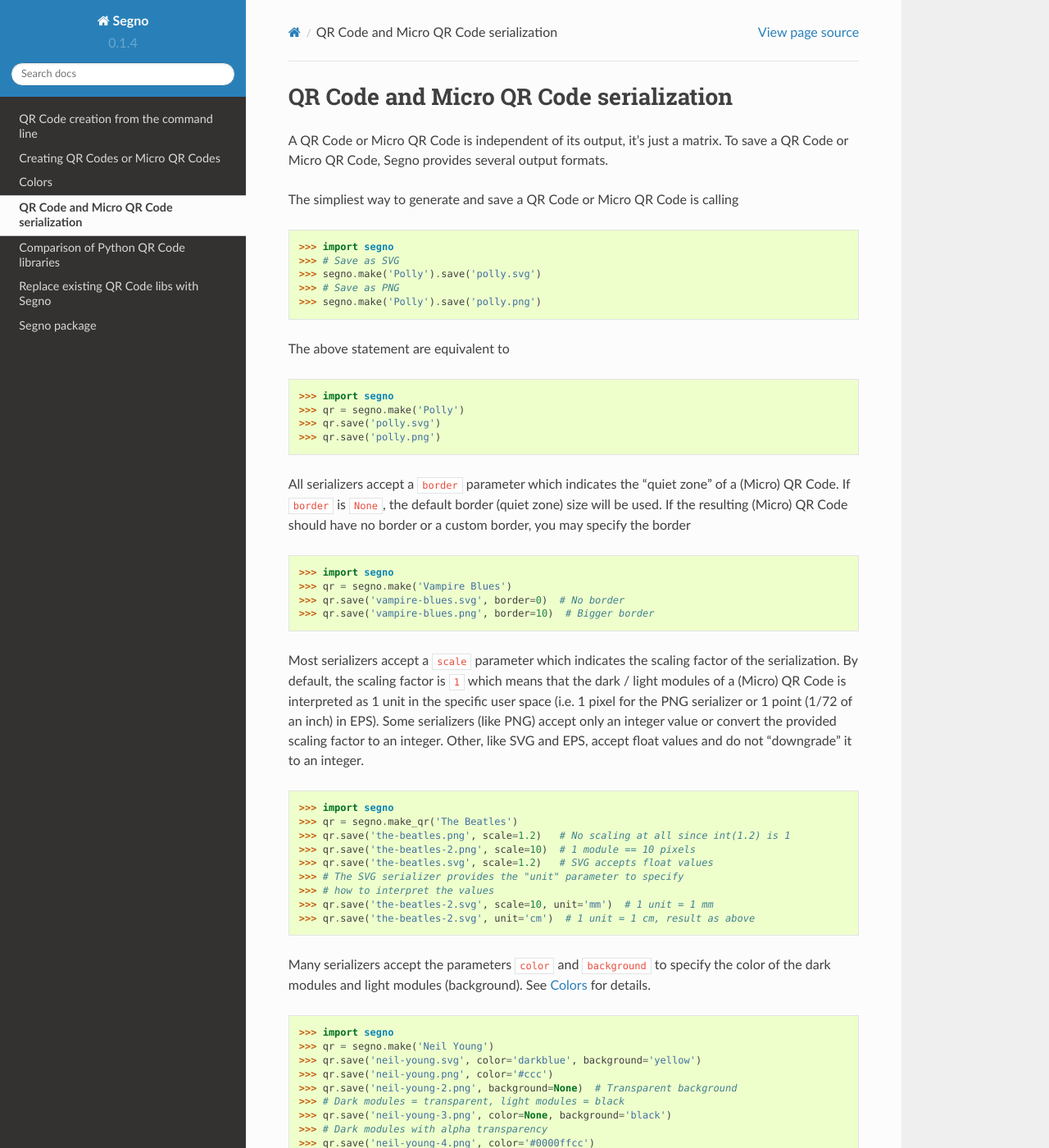
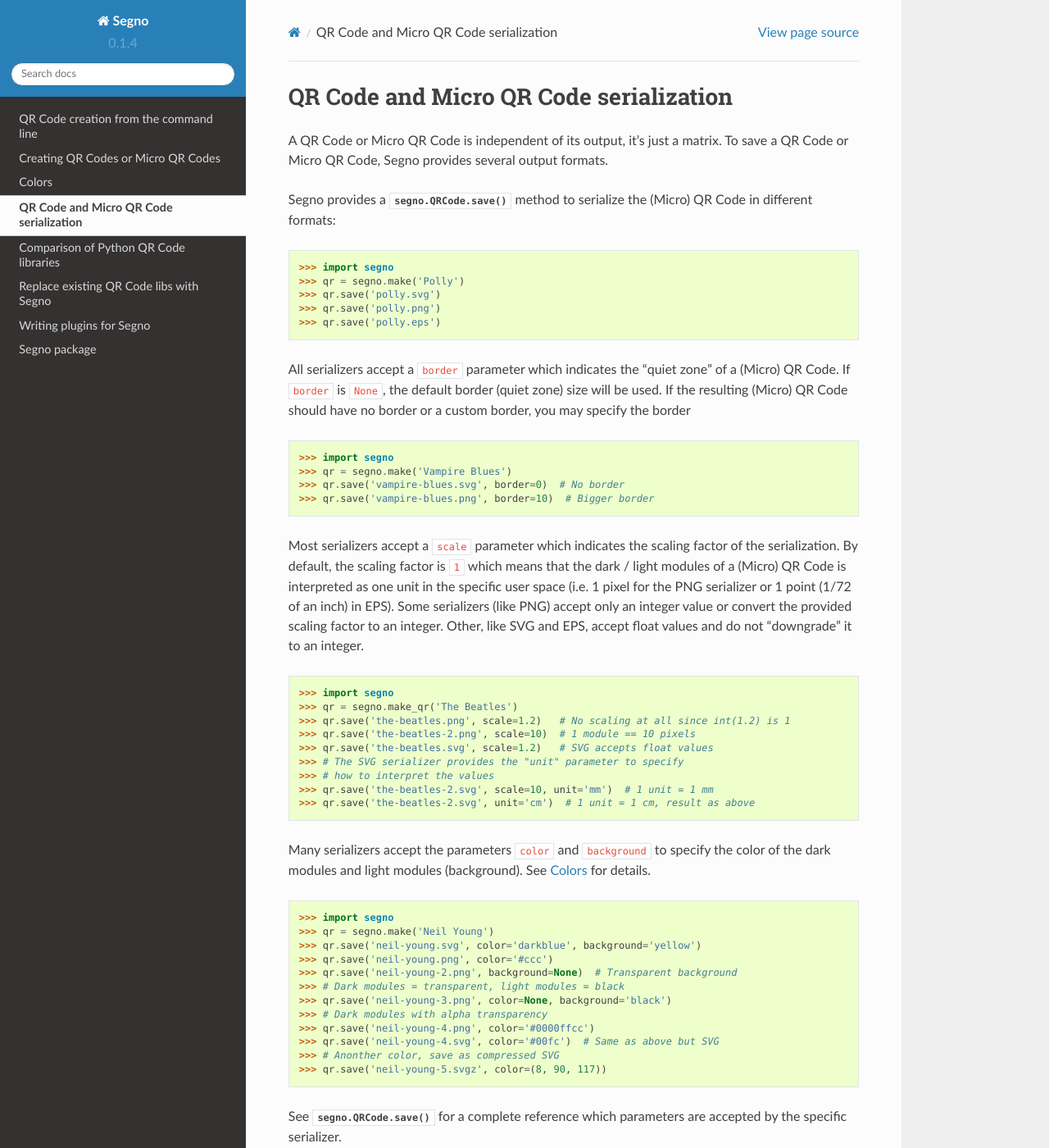
Before and after one commit to heuer/segno, a Sphinx documentation site: the page built from docs/serializers.rst, in a window 1280 px wide and 1400 px high. Shown: the whole window at 82% size. Built offline with Sphinx 7.4.7 and the Read the Docs theme 2.0.0, drawn with Linux system fonts in a browser that asks for light colours; the version number is read from the project's files by our own code; some of the changed text lies outside the part shown.

Commit message:
Updated docs

```diff
--- a/docs/comparison-qrcode-libs.rst
+++ b/docs/comparison-qrcode-libs.rst
@@ -60,7 +60,7 @@
 
 Create a 1-M QR Code "QR Code Symbol".
 
-.. image:: https://cdn.rawgit.com/heuer/segno/master/sandbox/out/chart_create.svg
+.. image:: _static/chart_create.svg
     :alt: Chart showing the results of creating a 1-M QR Code.
 
 
@@ -70,7 +70,7 @@
 Create a QR Code 1-M "QR Code Symbol" and serialize it as SVG document.
 
 
-.. image:: https://cdn.rawgit.com/heuer/segno/master/sandbox/out/chart_svg.svg
+.. image:: _static/chart_svg.svg
     :alt: Chart showing the results of creating a 1-M QR Code and export it as SVG image.
 
 
@@ -80,7 +80,7 @@
 
 Create a QR Code 1-M "QR Code Symbol" and serialize it as PNG image.
 
-.. image:: https://cdn.rawgit.com/heuer/segno/master/sandbox/out/chart_png.svg
+.. image::static/chart_png.svg
     :alt: Chart showing the results of creating a 1-M QR Code and export it as SVG image.
 
 
--- a/docs/conf.py
+++ b/docs/conf.py
@@ -26,11 +26,14 @@
 # ones.
 extensions = [
     'sphinx.ext.autodoc',
+    'sphinx.ext.intersphinx',
     #'sphinx.ext.todo',
     #'sphinx.ext.viewcode',
 ]
 
 autodoc_member_order = 'groupwise'
+
+intersphinx_mapping = {'python': ('https://docs.python.org/2', None)}
 
 # Add any paths that contain templates here, relative to this directory.
 templates_path = ['_templates']
--- a/docs/index.rst
+++ b/docs/index.rst
@@ -16,6 +16,7 @@
    serializers
    comparison-qrcode-libs
    replace-qrcode-libs
+   plugins
    api
 
 
--- a/docs/serializers.rst
+++ b/docs/serializers.rst
@@ -4,18 +4,8 @@
 A QR Code or Micro QR Code is independent of its output, it's just a matrix.
 To save a QR Code or Micro QR Code, Segno provides several output formats.
 
-The simpliest way to generate and save a QR Code or Micro QR Code is calling
-
-.. code-block:: python
-
-    >>> import segno
-    >>> # Save as SVG
-    >>> segno.make('Polly').save('polly.svg')
-    >>> # Save as PNG
-    >>> segno.make('Polly').save('polly.png')
-
-
-The above statement are equivalent to
+Segno provides a :py:func:`segno.QRCode.save` method to serialize the (Micro)
+QR Code in different formats:
 
 .. code-block:: python
 
@@ -23,6 +13,7 @@
     >>> qr = segno.make('Polly')
     >>> qr.save('polly.svg')
     >>> qr.save('polly.png')
+    >>> qr.save('polly.eps')
 
 
 All serializers accept a ``border`` parameter which indicates the "quiet zone"
@@ -40,7 +31,7 @@
 
 Most serializers accept a ``scale`` parameter which indicates the scaling
 factor of the serialization. By default, the scaling factor is ``1`` which means
-that the dark / light modules of a (Micro) QR Code is interpreted as 1 unit in
+that the dark / light modules of a (Micro) QR Code is interpreted as one unit in
 the specific user space (i.e. 1 pixel for the PNG serializer or 1 point (1/72 of
 an inch) in EPS). Some serializers (like PNG) accept only an integer value or
 convert the provided scaling factor to an integer. Other, like SVG and EPS,
@@ -80,4 +71,4 @@
 
 
 See :py:meth:`segno.QRCode.save` for a complete reference which parameters are
-accepted by the specific serializers.
+accepted by the specific serializer.
```
Also changed, not shown: docs/plugins.rst (added, +85 -0 lines), docs/_static/chart_create.svg (added), docs/_static/chart_png.svg (added), docs/_static/chart_svg.svg (added).
